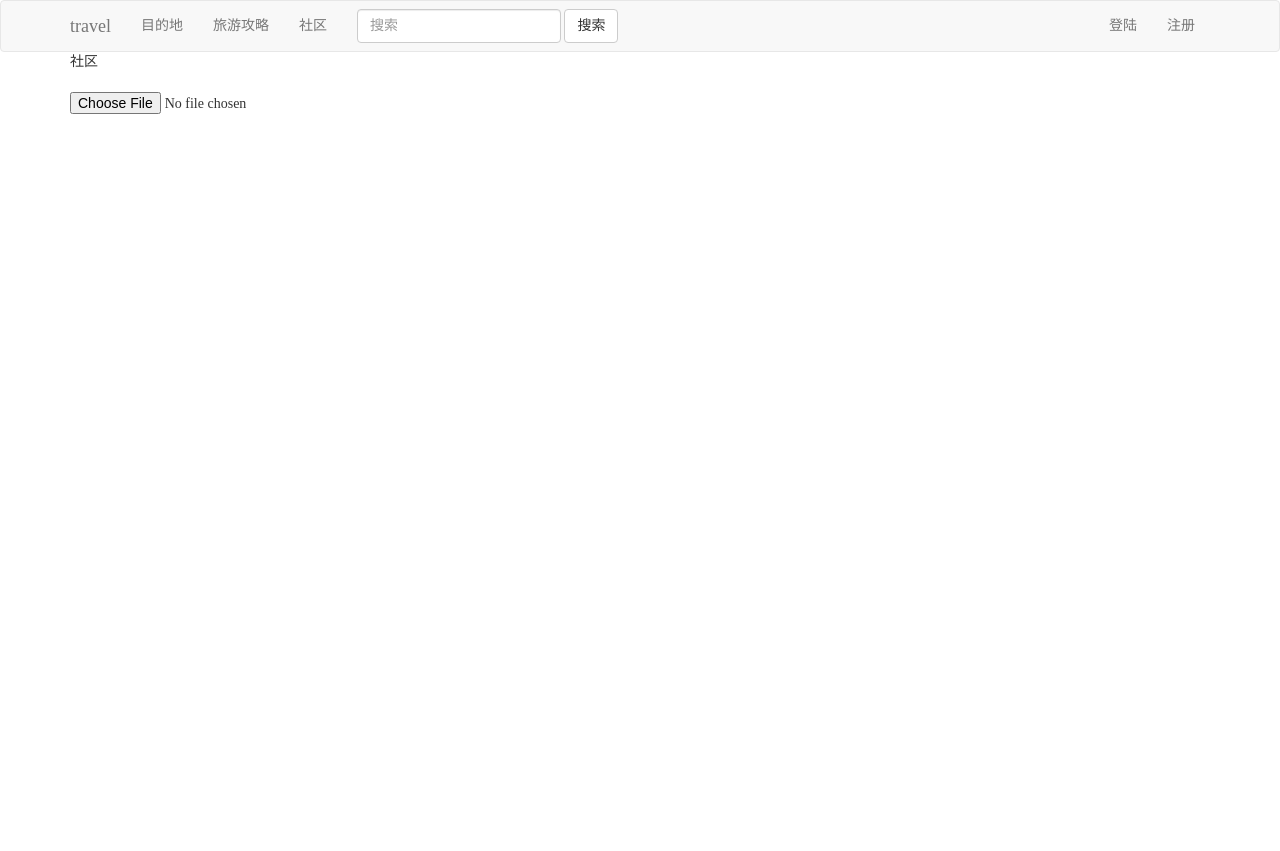
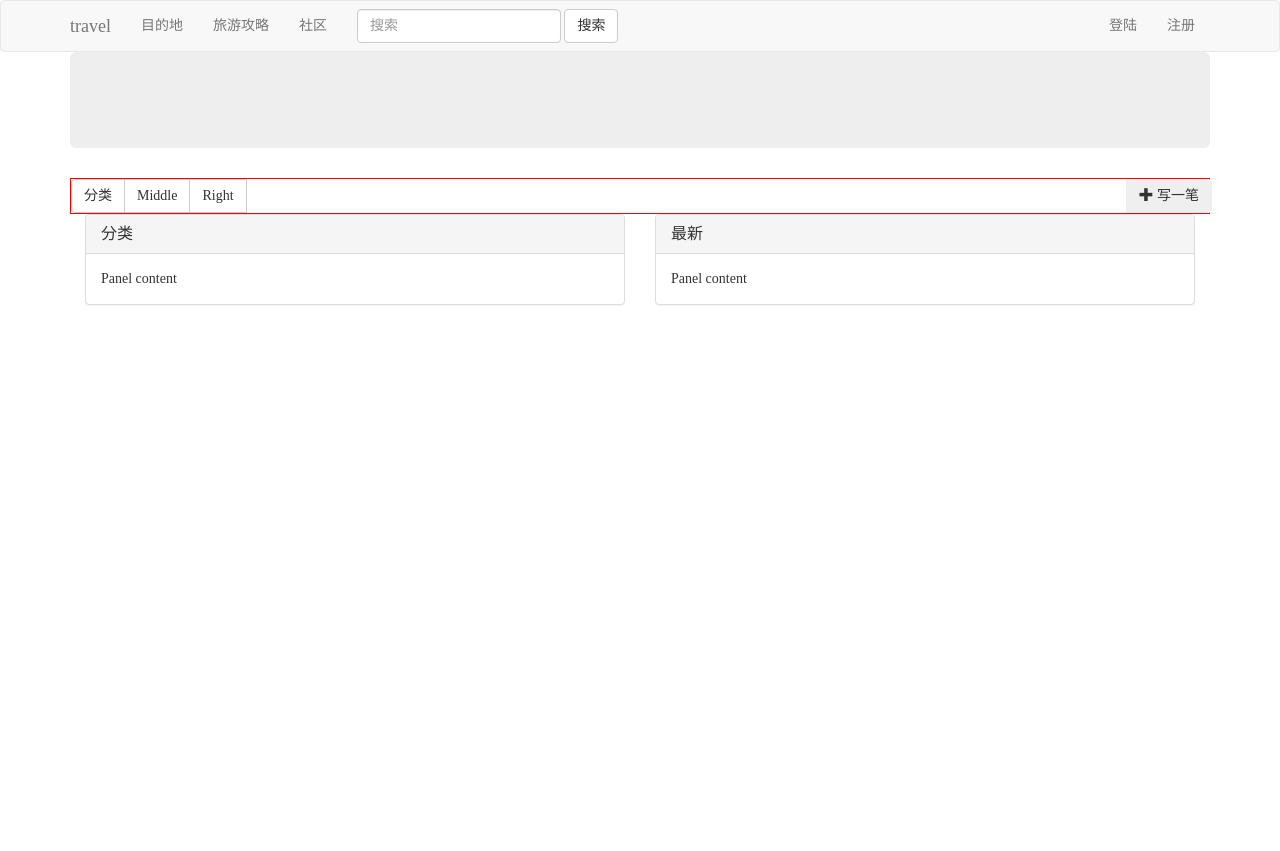
Before and after one commit to dianxiaopao/travel, a Django app: page /community/ in a window 1280 px wide. Shown: the top 851 px of the page. Run offline with Django 3.2, Linux system fonts and the light colour scheme; some libraries are stand-ins or nearby versions.

Commit message:
添加论坛面板

```diff
--- a/community/templates/community.html
+++ b/community/templates/community.html
@@ -1,80 +1,43 @@
 {% extends "base_with_menu.html" %}
 {% block title %} 社区 {% endblock title %}
 {% block content %}
-<div class="container" style="min-height: 800px">
-    社区
-    <script type="text/javascript">
-
-
-                //图片上传预览    IE是用了滤镜。
-        function previewImage(file)
-        {
-          var MAXWIDTH  = 260;
-          var MAXHEIGHT = 180;
-          var div = document.getElementById('preview');
-          if (file.files && file.files[0])
-          {
-              div.innerHTML ='<img id=imghead>';
-              var img = document.getElementById('imghead');
-              img.onload = function(){
-                var rect = clacImgZoomParam(MAXWIDTH, MAXHEIGHT, img.offsetWidth, img.offsetHeight);
-                img.width  =  rect.width;
-                img.height =  rect.height;
-//                 img.style.marginLeft = rect.left+'px';
-                img.style.marginTop = rect.top+'px';
-              }
-              var reader = new FileReader();
-              reader.onload = function(evt){img.src = evt.target.result;}
-              reader.readAsDataURL(file.files[0]);
-          }
-          else //兼容IE
-          {
-            var sFilter='filter:progid:DXImageTransform.Microsoft.AlphaImageLoader(sizingMethod=scale,src="';
-            file.select();
-            var src = document.selection.createRange().text;
-            div.innerHTML = '<img id=imghead>';
-            var img = document.getElementById('imghead');
-            img.filters.item('DXImageTransform.Microsoft.AlphaImageLoader').src = src;
-            var rect = clacImgZoomParam(MAXWIDTH, MAXHEIGHT, img.offsetWidth, img.offsetHeight);
-            status =('rect:'+rect.top+','+rect.left+','+rect.width+','+rect.height);
-            div.innerHTML = "<div id=divhead style='width:"+rect.width+"px;height:"+rect.height+"px;margin-top:"+rect.top+"px;"+sFilter+src+"\"'></div>";
-          }
-        }
-        function clacImgZoomParam( maxWidth, maxHeight, width, height ){
-            var param = {top:0, left:0, width:width, height:height};
-            if( width>maxWidth || height>maxHeight )
-            {
-                rateWidth = width / maxWidth;
-                rateHeight = height / maxHeight;
-
-                if( rateWidth > rateHeight )
-                {
-                    param.width =  maxWidth;
-                    param.height = Math.round(height / rateWidth);
-                }else
-                {
-                    param.width = Math.round(width / rateHeight);
-                    param.height = maxHeight;
-                }
-            }
-
-            param.left = Math.round((maxWidth - param.width) / 2);
-            param.top = Math.round((maxHeight - param.height) / 2);
-            return param;
-        }
-</script>
-
-
-<div id="preview">
-    <img id="imghead"  border=0 >
-</div>
-
-
-    <input type="file" onchange="previewImage(this)" />
-
-
-
-</div>
+    <div class="container" style="min-height: 800px">
+        <div class="jumbotron">
+            {#            <h1>Hello, world!</h1>#}
+            {#            <p>...</p>#}
+            {#            <p><a class="btn btn-primary btn-lg" href="#" role="button">Learn more</a></p>#}
+        </div>
+        <div>
+            <div style="width: 100%;border: 1px red solid" class="btn-group" role="group" aria-label="选项">
+                <button type="button" class="btn btn-default">分类</button>
+                <button type="button" class="btn btn-default">Middle</button>
+                <button type="button" class="btn btn-default">Right</button>
+                <button style="left: -1.2rem" type="button" class="btn navbar-right"><i
+                        class="glyphicon glyphicon-plus"></i>&nbsp;写一笔
+                </button>
+            </div>
+        </div>
+        <div class="col-lg-6">
+            <div class="panel panel-default">
+                <div class="panel-heading">
+                    <h3 class="panel-title">分类</h3>
+                </div>
+                <div class="panel-body">
+                    Panel content
+                </div>
+            </div>
+        </div>
+        <div class="col-lg-6">
+            <div class=" panel panel-default">
+                <div class="panel-heading">
+                    <h3 class="panel-title">最新</h3>
+                </div>
+                <div class="panel-body">
+                    Panel content
+                </div>
+            </div>
+        </div>
+    </div>
 
 
 {% endblock content %}
```
